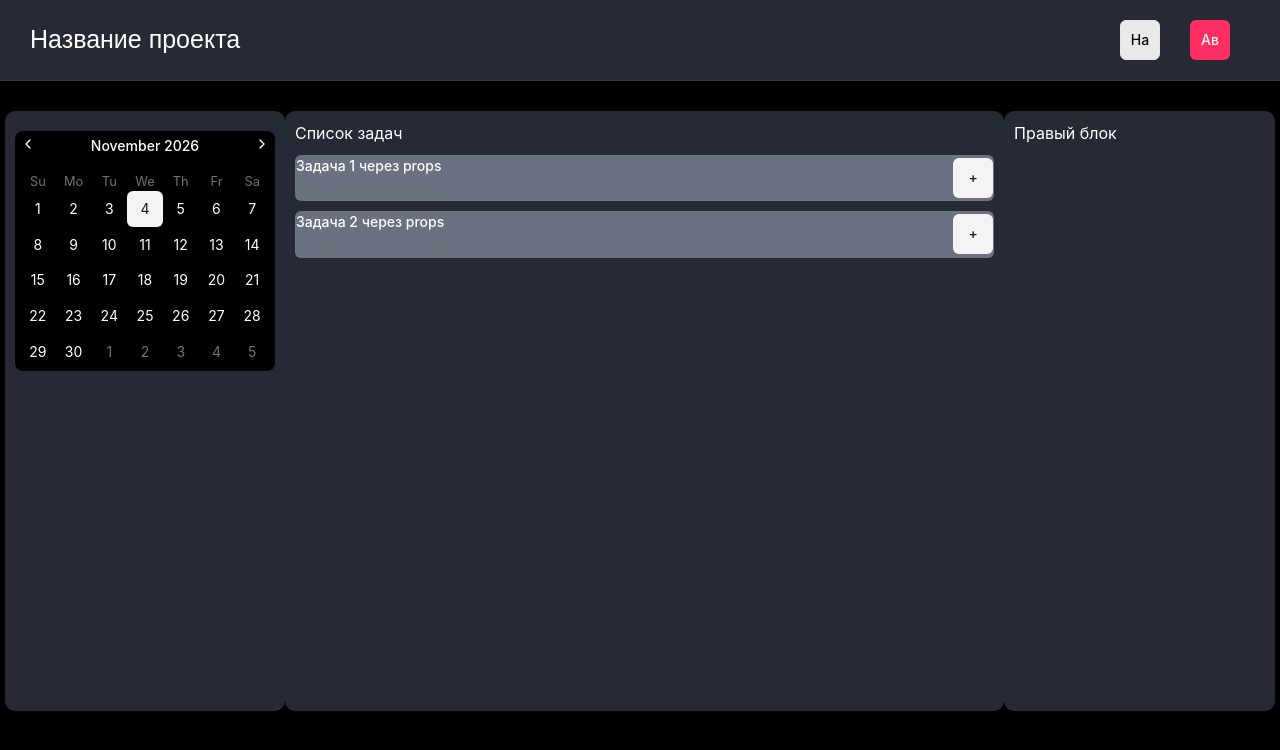
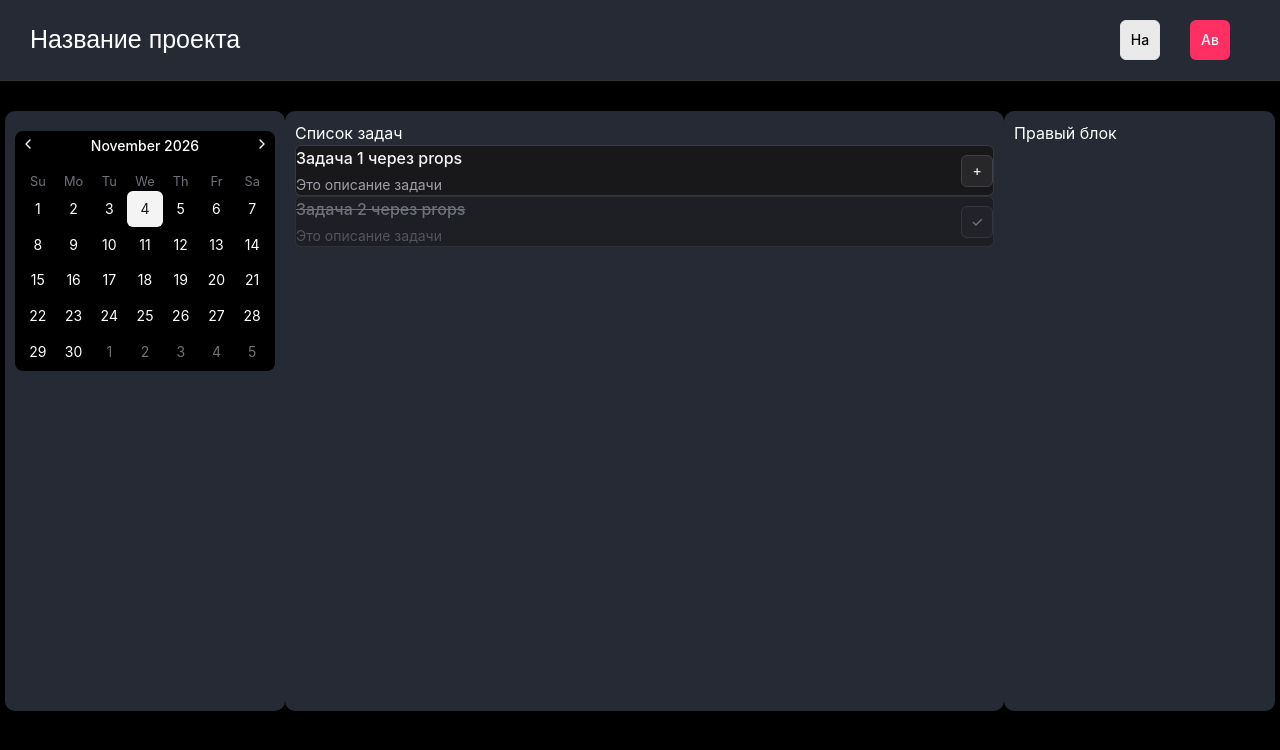
Before and after one commit to TheSteiv/BaumanNotes, a React (Vite) app: page / in a window 1280 px wide. Shown: the top 750 px of the page. Built offline with nearby package versions, Linux system fonts and the light colour scheme.

Commit message:
Изменение вида TodoItem + настройка компонента Item + работа с Teilwind

```diff
--- a/src/components/Main/MiddleBlock/TodoItem/TodoItem.tsx
+++ b/src/components/Main/MiddleBlock/TodoItem/TodoItem.tsx
@@ -1,11 +1,11 @@
 import { Button } from "@/components/ui/button";
 import "./TodoItem.css"
 import {
-  Item,
-  ItemActions,
-  ItemContent,
-  ItemDescription,
-  ItemTitle,
+    Item,
+    ItemActions,
+    ItemContent,
+    ItemDescription,
+    ItemTitle,
 } from "@/components/ui/item"
 
 type TodoItemProps = {
@@ -17,13 +17,27 @@ function TodoItem({ title, completed }: TodoItemProps) {
     console.log("props: ", { title, completed })
     return (
         <>
-            <Item className="bg-gray-500 TodoItem">
+            <Item
+                data-completed={completed}
+                className="border border-zinc-700/80 bg-zinc-900 transition-colors hover:border-zinc-400 data-[completed=true]:opacity-60"
+            >
                 <ItemContent>
-                    <ItemTitle className="text-white">{title}</ItemTitle>
-                    <ItemDescription>Это описание задачи</ItemDescription>
+                    <ItemTitle className="text-base text-zinc-100 group-data-[completed=true]/item:text-zinc-400 group-data-[completed=true]/item:line-through">
+                        {title}
+                    </ItemTitle>
+
+                    <ItemDescription className="text-zinc-400 group-data-[completed=true]/item:text-zinc-500">
+                        Это описание задачи
+                    </ItemDescription>
                 </ItemContent>
+
                 <ItemActions>
-                    <Button variant="secondary" size="icon">+</Button>
+                    <Button
+                        size="icon"
+                        className="size-8 rounded-md border border-zinc-700 bg-zinc-800 text-zinc-200 transition-colors hover:border-zinc-600 hover:bg-zinc-700 hover:text-white group-data-[completed=true]/item:bg-zinc-800/50 group-data-[completed=true]/item:text-zinc-400"
+                    >
+                        {completed ? "✓" : "+"}
+                    </Button>
                 </ItemActions>
             </Item>
         </>
```
